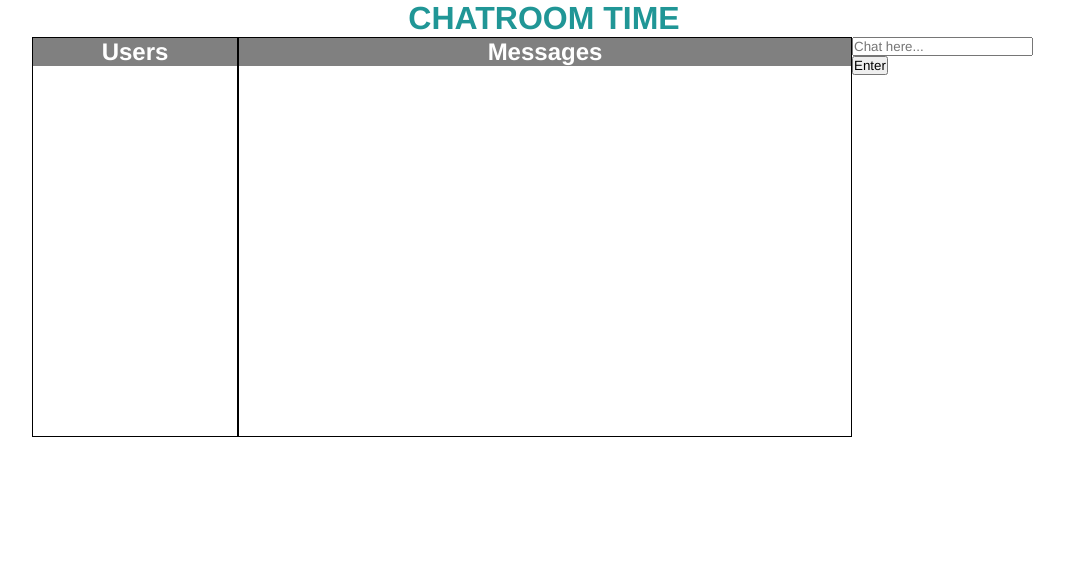
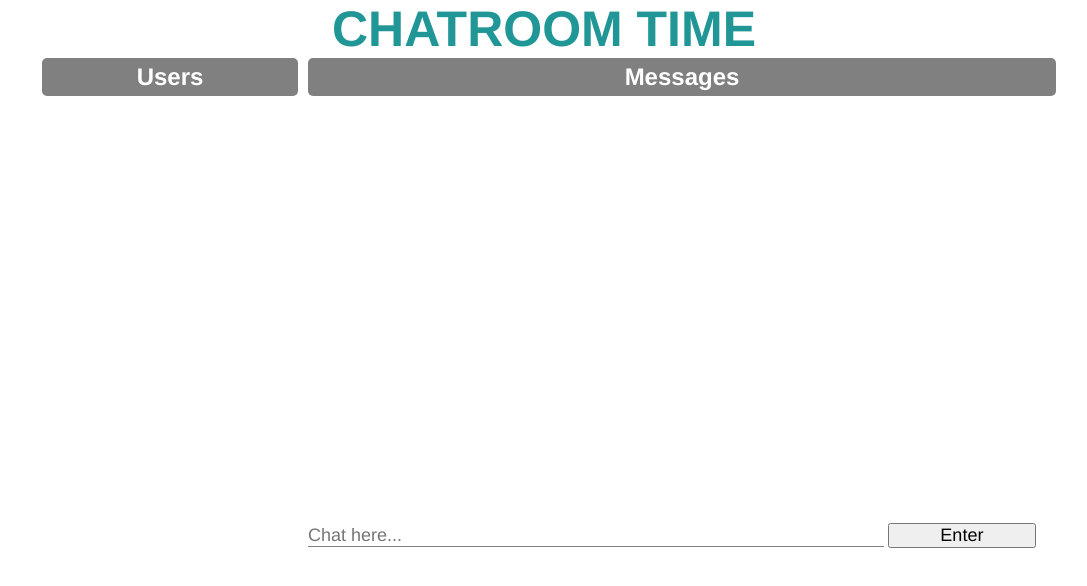
Before and after one commit to khur/chatroom, a website: page public/index.html in a window 1280 px wide. Shown: the whole page, without its empty margins (96-1183 px from the left). Drawn offline with nearby package versions, Linux system fonts and the light colour scheme; no server answers.

Commit message:
adds styling

```diff
--- a/app.js
+++ b/app.js
@@ -29,7 +29,7 @@ var storeMessage = function(name, data) {
 
   redisClient.lpush("messages", message,
     function(err, response) {
-      redisClient.ltrim("messages", 0, 14);
+      redisClient.ltrim("messages", 0, 9);
     });
 };
 
@@ -53,7 +53,7 @@ io.on('connection', function(client) {
 
     redisClient.lrange("messages", 0, -1, function(err, messages) {
       messages.reverse();
-      // console.log("messages: ", messages);
+      console.log("messages: ", messages);
       messages.forEach(function(message) {
         message = JSON.parse(message);
         client.emit('chat message', message.name + ": " + message.data);
--- a/public/css/style.css
+++ b/public/css/style.css
@@ -7,14 +7,17 @@
 }
 
 header{
+	padding: 5px;
 	text-align: center;
 	width: 100%;
 	background: grey;
 	color: white;
+	border-radius: 5px;
 }
 
 h1{
-	text-align: center;
+	text-align:center;
+	font-size: 50px;
 	color: rgb(32, 150, 150);
 }
 
@@ -28,16 +31,57 @@ h1{
 
 #userbox{
 	flex: 1;
-	border: 1px solid black;
+	border-radius: 5px;
+	margin: 0px 10px 2px;
+	height: 500px;
 }
 
-#chatbox{
+#chatboxContainer{
 	flex: 3;
-	border: 1px solid black;
+	border-radius: 5px;
+	margin: 0px 10px 2px;
+	height: 500px;
 }
 
-#input{
-	flex: 1;
-	width: 100%;
+
+#userbox > ul >  li {
+	margin: 5px;
+	padding: 8px;
+	background: rgb(230,223,230);
+	color: rgb(32, 150, 150);
+	border-radius: 5px;
 
 }
+
+#chatbox {
+	display: block;
+
+	height: 465px;
+}
+
+#chatbox > ul >li {
+	margin: 3px;
+	padding: 8px;
+	background: rgb(230,223,230);
+	border-radius: 5px;
+	color: rgb(32, 150, 150);
+	width: 75%;
+}
+
+input[type="text"]{
+	font-size: 18px;
+	width: 78%;
+	color: grey;
+	border: none;
+	border-bottom: 1px solid gray;
+	outline: none;
+}
+
+/*#input{
+	border: 1px solid yellow;
+}*/
+
+input[type="submit"]{
+	font-size: 18px;
+	width: 20%;
+}
--- a/public/index.html
+++ b/public/index.html
@@ -15,6 +15,7 @@
             </header>
             <ul id="userList"></ul>
         </div>
+        <div id="chatboxContainer">
             <div id="chatbox">
                 <header>
                     <h2>Messages</h2>
@@ -31,6 +32,8 @@
                 </form>
             </div>
         </div>
+
+    </div>
     <script type="text/javascript" src="js/jquery.js"></script>
     <script src="/socket.io/socket.io.js"></script>
     <script type="text/javascript" src="js/client.js"></script>
```
Also changed, not shown: 1 other file. Lines whose indentation alone changed are shown as unchanged.
